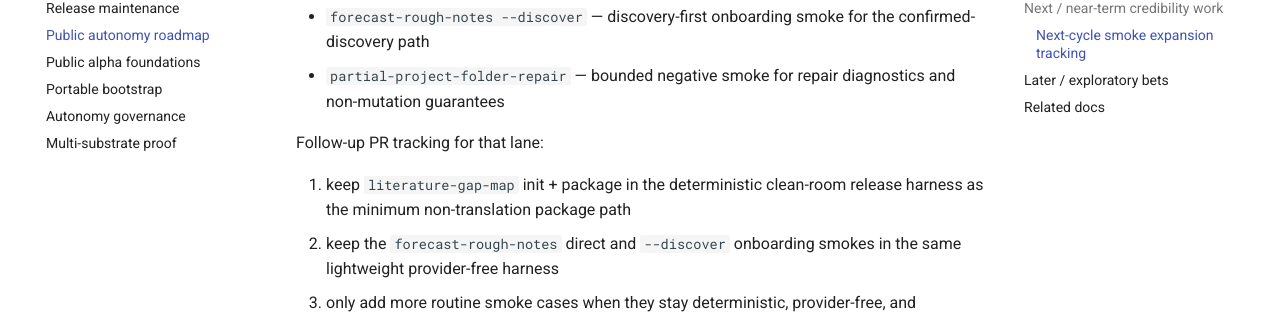
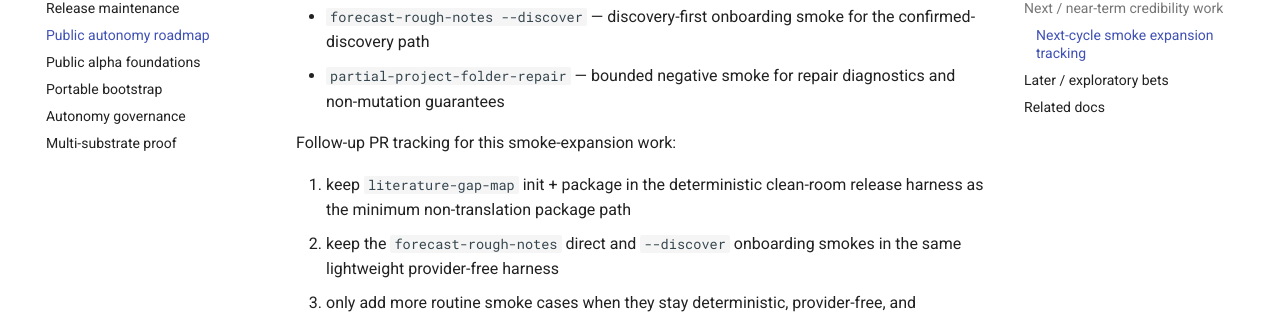
Before and after one commit to MoyYuan/DeepLoop, an MkDocs documentation site: the page built from docs/release/public-autonomy-roadmap.md, in a window 1280 px wide and 900 px high, scrolled down 2092 px. Shown: the part 127-447 px from the top of the window. Built offline with MkDocs 1.6.1 and Material for MkDocs 9.7.7, drawn with Linux system fonts in a browser that asks for light colours.

Commit message:
docs: clarify smoke expansion tracking wording
Agent-Logs-Url: https://github.com/tnetal/DeepLoop/sessions/72558e16-f366-4af5-9fe6-e124b71c8f6b

Co-authored-by: tnetal <275320085+tnetal@users.noreply.github.com>

```diff
--- a/docs/release/public-autonomy-roadmap.md
+++ b/docs/release/public-autonomy-roadmap.md
@@ -78,7 +78,7 @@ Practical lightweight shortlist:
 - `partial-project-folder-repair` — bounded negative smoke for repair
   diagnostics and non-mutation guarantees
 
-Follow-up PR tracking for that lane:
+Follow-up PR tracking for this smoke-expansion work:
 
 1. keep `literature-gap-map` init + package in the deterministic clean-room
    release harness as the minimum non-translation package path
```
